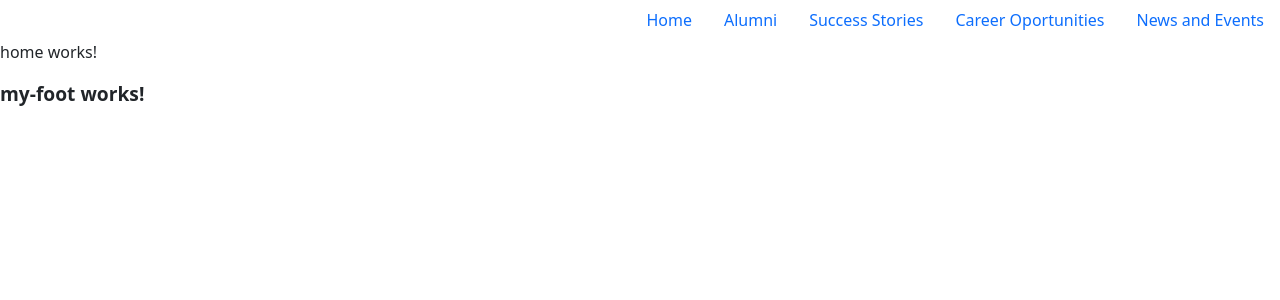
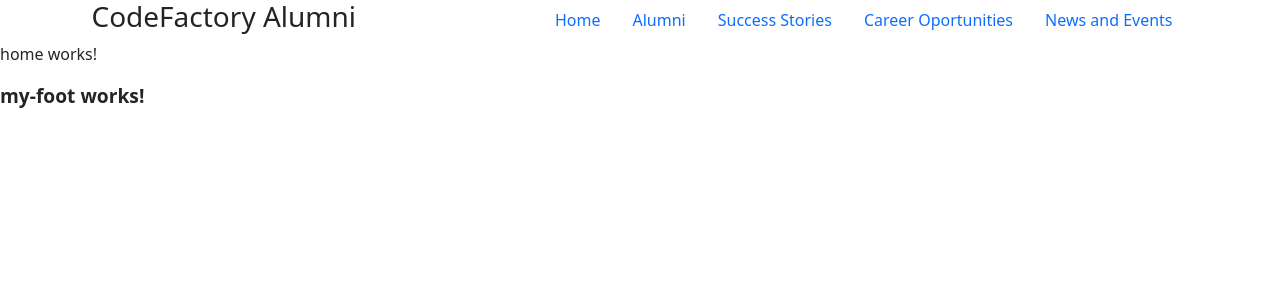
Before and after one commit to mike101011/FE-P-B-Angular, an Angular app: page / in a window 1280 px wide. Shown: the top 300 px of the page. Built offline with nearby package versions, Linux system fonts and the light colour scheme.

Commit message:
New branches and navbar

```diff
--- a/src/app/my-nav/my-nav.component.html
+++ b/src/app/my-nav/my-nav.component.html
@@ -1,3 +1,6 @@
+<div class="my-nav">
+  <div class="my-left"><h3 class="text-center">CodeFactory Alumni</h3></div>
+  <div class="my-right">
     <ul class="nav justify-content-end">
       <li class="nav-item">
         <a class="nav-link active" aria-current="page" href="#">Home</a>
@@ -15,3 +18,5 @@
         <a class="nav-link" href="#">News and Events</a>
       </li>
     </ul>
+  </div>
+</div>
--- a/src/app/my-nav/my-nav.component.scss
+++ b/src/app/my-nav/my-nav.component.scss
@@ -0,0 +1,5 @@
+.my-nav{
+    background-image: url("../../assets/images/candle-icon.jpg");
+    display: flex;
+    justify-content: space-around;
+}
```
Also changed, not shown: src/assets/images/candle-icon.jpg (added). Lines whose indentation alone changed are shown as unchanged.
